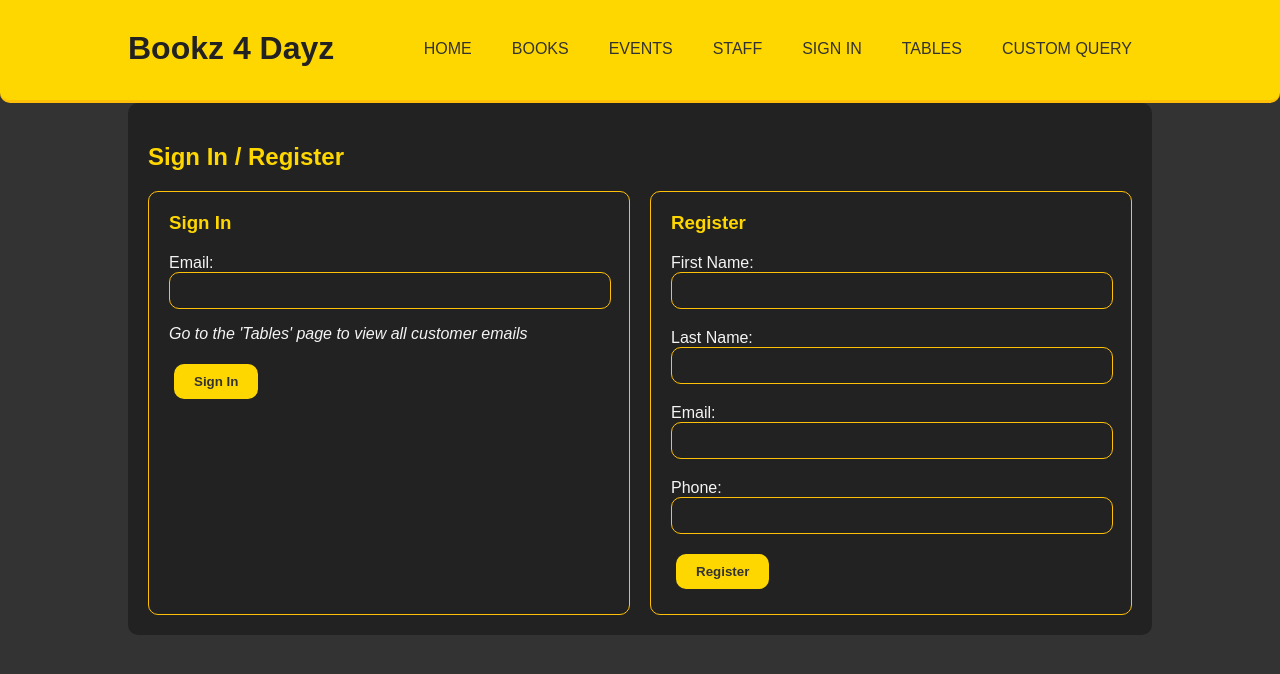
After one commit to Jordan-SFU/Library-Database-Application, a Flask app: page /register in a window 1280 px wide. The commit adds this page. Shown: the top 674 px of the page. Run offline with Flask 3, Linux system fonts and the light colour scheme.

Commit message:
login functionality

```diff
--- a/libraryApp/app/routes.py
+++ b/libraryApp/app/routes.py
@@ -1,16 +1,19 @@
-from flask import render_template, redirect, url_for, request
+from flask import render_template, redirect, url_for, request, session, flash
 from app import app
 import sqlite3
 import os
 
+app.secret_key = 'library_app_secret_key'
+
+# connect to the database
 DATABASE = os.path.join(os.path.dirname(os.path.dirname(os.path.abspath(__file__))), 'library.db')
-
 def get_db_connection():
     conn = sqlite3.connect(DATABASE)
     conn.row_factory = sqlite3.Row
     print(f"Connected to database at {DATABASE}")
     return conn
 
+# main page
 @app.route('/')
 @app.route('/index')
 def index():
@@ -19,6 +22,10 @@ def index():
 @app.route('/items', methods=['GET', 'POST'])
 def items():
     if request.method == 'POST':
+        # check if user is logged in or making a donation
+        if 'user_id' not in session and request.form.get('form_type') != 'donation':
+            return redirect(url_for('register'))
+
         form_type = request.form.get('form_type')
 
         if form_type == 'donation':
@@ -27,6 +34,7 @@ def items():
             item_type = request.form.get('type')
             branch_id = request.form.get('branch_id')
 
+            # add donated item to the database
             if title and author and item_type and branch_id:
                 conn = get_db_connection()
                 try:
@@ -40,21 +48,32 @@ def items():
                     pass
                 conn.close()
             return redirect(url_for('items'))
+        # returning an item
         elif form_type == 'return':
             item_id = request.form.get('item_id')
             if item_id:
                 conn = get_db_connection()
                 try:
-                    conn.execute('DELETE FROM Borrowed WHERE item_id = ?', (item_id,))
-                    conn.commit()
+                    # only allow returning if this user borrowed the item
+                    borrowed = conn.execute('''
+                        SELECT * FROM Borrowed
+                        WHERE item_id = ? AND cust_id = ?
+                    ''', (item_id, session['user_id'])).fetchone()
+
+                    # delete the borrowed record
+                    # the triggers in our database automatically update the status of the item
+                    if borrowed:
+                        conn.execute('DELETE FROM Borrowed WHERE item_id = ?', (item_id,))
+                        conn.commit()
                 except sqlite3.Error:
                     pass
                 conn.close()
             return redirect(url_for('items'))
         else:
+            # use current user for borrowing
             item_id = request.form.get('item_id')
-            cust_id = request.form.get('cust_id')
-            if item_id and cust_id:
+            if item_id:
+                cust_id = session['user_id']
                 conn = get_db_connection()
                 item = conn.execute('SELECT * FROM Item WHERE item_id = ?', (item_id,)).fetchone()
 
@@ -71,6 +90,7 @@ def items():
     search_query = request.args.get('search', '')
     conn = get_db_connection()
 
+    # searching functionality
     if search_query:
         items = conn.execute('''
             SELECT * FROM Item
@@ -83,16 +103,26 @@ def items():
 
     branches = conn.execute('SELECT * FROM Branch').fetchall()
 
+    borrowed_items = []
+    if 'user_id' in session:
+        borrowed_items = conn.execute('''
+            SELECT item_id FROM Borrowed WHERE cust_id = ?
+        ''', (session['user_id'],)).fetchall()
+        borrowed_items = [item['item_id'] for item in borrowed_items]
+
     conn.close()
     return render_template('items.html', title='Library Items', items=items, search_query=search_query,
-                          customers=customers, branches=branches)
+                          customers=customers, branches=branches, borrowed_items=borrowed_items)
 
 @app.route('/events', methods=['GET', 'POST'])
 def events():
     if request.method == 'POST':
+        if 'user_id' not in session:
+            return redirect(url_for('register'))
+
         event_id = request.form.get('event_id')
-        cust_id = request.form.get('cust_id')
-        if event_id and cust_id:
+        if event_id:
+            cust_id = session['user_id']
             conn = get_db_connection()
             try:
                 conn.execute('INSERT INTO Registered (cust_id, event_id) VALUES (?, ?)',
@@ -124,13 +154,23 @@ def events():
 
     customers = conn.execute('SELECT * FROM Customer').fetchall()
 
+    registered_events = []
+    if 'user_id' in session:
+        registered_events = conn.execute('''
+            SELECT event_id FROM Registered WHERE cust_id = ?
+        ''', (session['user_id'],)).fetchall()
+        registered_events = [event['event_id'] for event in registered_events]
+
     conn.close()
-    return render_template('events.html', title='Library Events', events=events, search_query=search_query, customers=customers)
+    return render_template('events.html', title='Library Events', events=events,
+                          search_query=search_query, customers=customers,
+                          registered_events=registered_events)
 
 @app.route('/all_data')
 def all_data():
     conn = get_db_connection()
 
+    # get everything
     customers = conn.execute('SELECT * FROM Customer').fetchall()
     items = conn.execute('SELECT * FROM Item').fetchall()
     employees = conn.execute('SELECT * FROM Employee').fetchall()
@@ -213,6 +253,7 @@ def staff():
             phone = request.form.get('phone')
             branch_id = request.form.get('branch_id')
 
+            # add the volunteer to the database, automatically assigning them the 'Volunteer' role
             if first_name and last_name and email and branch_id:
                 conn = get_db_connection()
                 try:
@@ -245,3 +286,83 @@ def staff():
                           employees=employees,
                           branches=branches,
                           customers=customers,)
+
+@app.route('/register', methods=['GET', 'POST'])
+def register():
+    message = ''
+    message_type = 'info'
+
+    if request.method == 'POST':
+        action_type = request.form.get('action_type')
+
+        if action_type == 'login':
+
+            email = request.form.get('email')
+
+            if email:
+                conn = get_db_connection()
+                customer = conn.execute('SELECT * FROM Customer WHERE email = ?', (email,)).fetchone()
+                conn.close()
+
+                if customer:
+                    session['user_id'] = customer['cust_id']
+                    session['user_name'] = f"{customer['first_name']} {customer['last_name']}"
+                    session['user_email'] = customer['email']
+                    return redirect(url_for('index'))
+                else:
+                    message = 'No account found with that email. Please register.'
+                    message_type = 'error'
+            else:
+                message = 'Please enter your email.'
+                message_type = 'error'
+
+        elif action_type == 'register':
+            first_name = request.form.get('first_name')
+            last_name = request.form.get('last_name')
+            email = request.form.get('email')
+            phone = request.form.get('phone')
+
+            if all([first_name, last_name, email]):
+                conn = get_db_connection()
+
+                existing = conn.execute('SELECT * FROM Customer WHERE email = ?', (email,)).fetchone()
+
+                if existing:
+                    message = 'An account with this email already exists. Please sign in.'
+                    message_type = 'error'
+                else:
+                    try:
+                        conn.execute('''
+                            INSERT INTO Customer (first_name, last_name, email, phone, membership_status)
+                            VALUES (?, ?, ?, ?, ?)
+                        ''', (first_name, last_name, email, phone, 'Active'))
+                        conn.commit()
+
+                        customer = conn.execute('SELECT * FROM Customer WHERE email = ?', (email,)).fetchone()
+                        if customer:
+                            session['user_id'] = customer['cust_id']
+                            session['user_name'] = f"{customer['first_name']} {customer['last_name']}"
+                            session['user_email'] = customer['email']
+                            message = 'Registration successful! You are now signed in.'
+                            message_type = 'success'
+                    except sqlite3.Error as e:
+                        print(e)
+                        message = 'Registration failed. Please try again.'
+                        message_type = 'error'
+
+                conn.close()
+            else:
+                message = 'Please fill out all required fields.'
+                message_type = 'error'
+
+    if 'user_id' in session:
+        return redirect(url_for('index'))
+
+    return render_template('register.html', title='Sign In / Register', message=message, message_type=message_type)
+
+@app.route('/logout')
+def logout():
+    session.pop('user_id', None)
+    session.pop('user_name', None)
+    session.pop('user_email', None)
+    return redirect(url_for('index'))
--- a/libraryApp/app/templates/base.html
+++ b/libraryApp/app/templates/base.html
@@ -185,6 +185,16 @@
                     <li><a href="{{ url_for('items') }}">Books</a></li>
                     <li><a href="{{ url_for('events') }}">Events</a></li>
                     <li><a href="{{ url_for('staff') }}">Staff</a></li>
+                    {% if session.get('user_id') %}
+                    <li style="display: flex; align-items: center; padding-right: 0;">
+                        <span style="color: var(--dark-text); margin-right: 10px; font-weight: bold;">
+                            {{ session.get('user_name') }}
+                        </span>
+                        <a href="{{ url_for('logout') }}" class="btn" style="padding: 5px 10px; font-size: 14px; margin: 0; white-space: nowrap;">Log Out</a>
+                    </li>
+                    {% else %}
+                    <li><a href="{{ url_for('register') }}">Sign In</a></li>
+                    {% endif %}
                     <li><a href="{{ url_for('all_data') }}">Tables</a></li>
                     <li><a href="{{ url_for('query') }}">Custom Query</a></li>
                 </ul>
--- a/libraryApp/app/templates/query.html
+++ b/libraryApp/app/templates/query.html
@@ -9,6 +9,7 @@
         <textarea id="query" name="query" class="query-box" required>{{ query }}</textarea>
     </div>
     <button type="submit" class="btn">Run Query</button>
+    <p><em>You can type 'SELECT * FROM sqlite_master' to see how the tables, and triggers where created.</em></p>
 </form>
 
 {% if error %}
--- /dev/null
+++ b/libraryApp/app/templates/register.html
@@ -0,0 +1,59 @@
+{% extends "base.html" %}
+
+{% block content %}
+<h2>Sign In / Register</h2>
+
+{% if message %}
+<div style="padding: 15px; margin-bottom: 20px; border-radius: 5px;">
+    {{ message }}
+</div>
+{% endif %}
+
+<div style="display: flex; flex-wrap: wrap; gap: 20px;">
+    <div style="flex: 1; min-width: 300px; padding: 20px; border: 1px solid var(--primary-dark); border-radius: 10px; background-color: var(--darker-bg); color: var(--light-text);">
+        <h3 style="margin-top: 0; color: var(--primary-color);">Sign In</h3>
+
+        <form action="{{ url_for('register') }}" method="post">
+            <input type="hidden" name="action_type" value="login">
+
+            <div class="form-group" style="margin-bottom: 15px;">
+                <label for="login-email">Email: </label>
+                <input type="email" name="email" id="login-email" class="form-control" required>
+                <p><em>Go to the 'Tables' page to view all customer emails</em></p>
+            </div>
+
+            <button type="submit" class="btn" style="width: auto;">Sign In</button>
+        </form>
+    </div>
+
+    <div style="flex: 1; min-width: 300px; padding: 20px; border: 1px solid var(--primary-dark); border-radius: 10px; background-color: var(--darker-bg); color: var(--light-text);">
+        <h3 style="margin-top: 0; color: var(--primary-color);">Register</h3>
+
+        <form action="{{ url_for('register') }}" method="post">
+            <input type="hidden" name="action_type" value="register">
+
+            <div class="form-group" style="margin-bottom: 15px;">
+                <label for="first_name">First Name: </label>
+                <input type="text" name="first_name" id="first_name" class="form-control" required>
+            </div>
+
+            <div class="form-group" style="margin-bottom: 15px;">
+                <label for="last_name">Last Name: </label>
+                <input type="text" name="last_name" id="last_name" class="form-control" required>
+            </div>
+
+            <div class="form-group" style="margin-bottom: 15px;">
+                <label for="email">Email: </label>
+                <input type="email" name="email" id="email" class="form-control" required>
+            </div>
+
+            <div class="form-group" style="margin-bottom: 15px;">
+                <label for="phone">Phone:</label>
+                <input type="tel" name="phone" id="phone" class="form-control">
+            </div>
+
+            <button type="submit" class="btn" style="width: auto;">Register</button>
+        </form>
+    </div>
+</div>
+{% endblock %}
```
Also changed, not shown: libraryApp/app/templates/events.html (+17 -11 lines), libraryApp/app/templates/items.html (+7 -7 lines), libraryApp/library.db.
